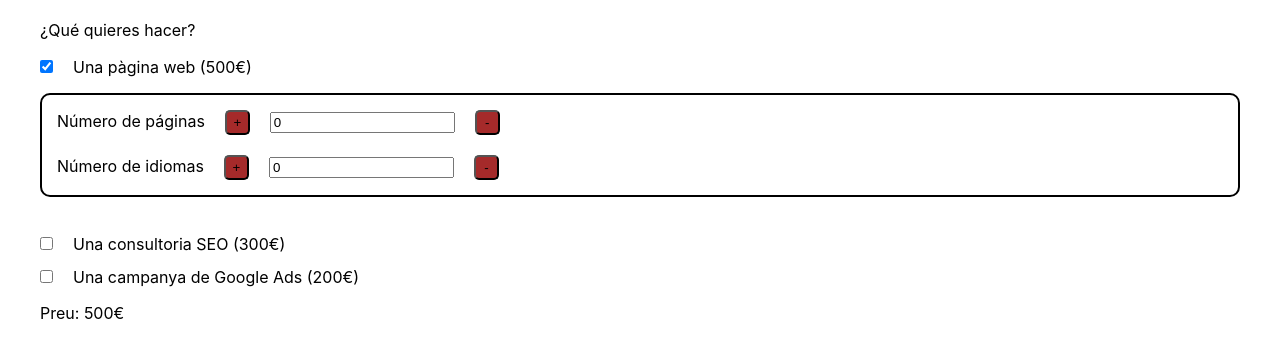
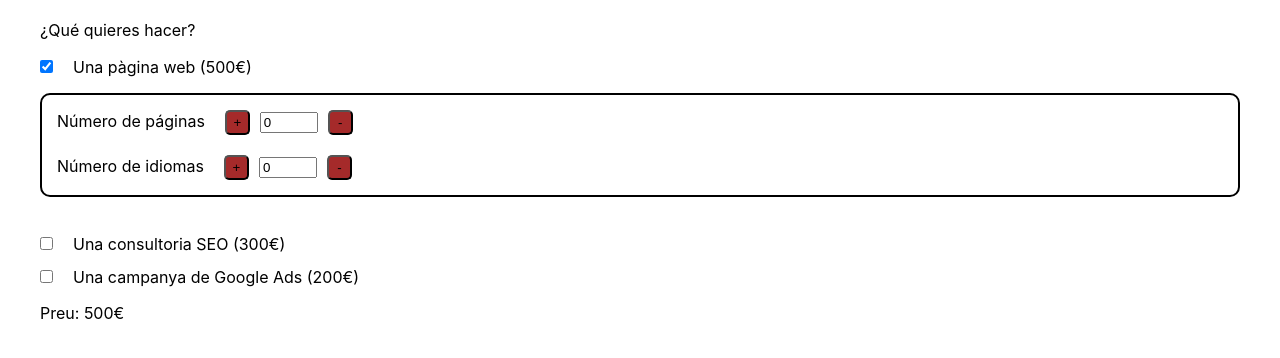
Before and after one commit to franciscodiegonobre/sprint-7, a React (Create React App) app: page / in a window 1280 px wide. Both pictures are taken after a click on the checkbox "Una pàgina web (500€)". Shown: the top 358 px of the page. Built offline with nearby package versions, Linux system fonts and the light colour scheme.

Commit message:
ejercicio-3-styles-updated

```diff
--- a/src/components/Buttons.js
+++ b/src/components/Buttons.js
@@ -10,6 +10,7 @@ const Buttons = (props) => {
         id={props.inputId}
         onInput={props.handleClick}
         name={props.inputName}
+        className="textBox"
       ></input>
       <button onClick={props.subtract}>-</button>
     </>
--- a/src/components/buttons.css
+++ b/src/components/buttons.css
@@ -4,3 +4,8 @@ button {
     width: 25px;
     height: 25px
 }
+
+.textBox {
+    width: 50px;
+    margin: 0px;
+}
```
